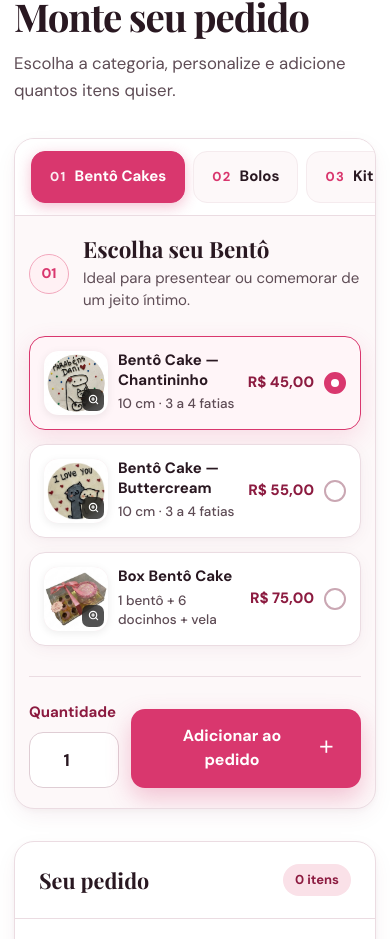
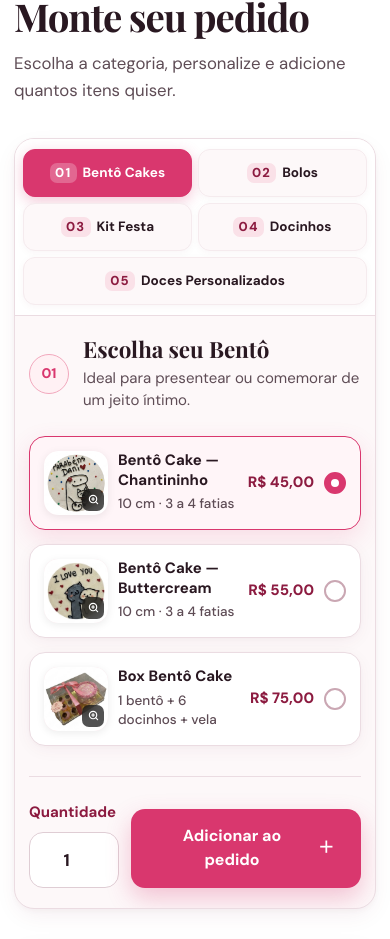
Before and after one commit to luanalveslainfo-arch/glscakes-site, a Next.js app: page / in a window 390 px wide. Shown: the part 3037-3976 px from the top of the page. Built offline with nearby package versions, Linux system fonts and the light colour scheme; a web font is replaced by a local one.

Commit message:
Categorias

```diff
--- a/app/globals.css
+++ b/app/globals.css
@@ -1372,38 +1372,69 @@ footer > a:last-child {
   .section-title { margin-bottom: 34px; }
   .builder-card, .order-summary { border-radius: 20px; }
 
-  /* Mobile-first Category Tabs (Ergonomic Touch Strip) */
+  /* All 5 Categories Visible at Once (No scroll, perfectly ergonomic) */
   .category-tabs {
-    display: flex;
-    overflow-x: auto;
-    scrollbar-width: none;
-    -webkit-overflow-scrolling: touch;
+    display: grid;
+    grid-template-columns: repeat(2, 1fr);
     gap: 8px;
-    padding: 12px 16px;
+    padding: 12px;
     background: var(--paper);
     border-bottom: 1px solid var(--line);
-  }
-  .category-tabs::-webkit-scrollbar { display: none; }
+    overflow: visible;
+  }
   .category-tabs button {
     min-height: 52px;
-    padding: 10px 18px;
+    padding: 10px 12px;
     border: 1.5px solid var(--line-soft);
     border-radius: 14px;
-    white-space: nowrap;
-    flex-shrink: 0;
+    background: var(--blush);
+    display: flex;
     flex-direction: row;
     align-items: center;
     gap: 8px;
-    background: var(--blush);
+    text-align: left;
+    white-space: normal;
+    box-shadow: var(--shadow-sm);
+    transition: all .2s ease;
+  }
+  .category-tabs button:last-child {
+    grid-column: 1 / -1;
+    justify-content: center;
+    border-right: 1.5px solid var(--line-soft);
+  }
+  .category-tabs button span {
+    display: inline-flex;
+    align-items: center;
+    justify-content: center;
+    padding: 2px 7px;
+    border-radius: 7px;
+    background: var(--blush-strong);
+    color: var(--rose-dark);
+    font-size: 13px;
+    font-weight: 800;
+    line-height: 1.2;
+    flex-shrink: 0;
+    margin-bottom: 0;
+  }
+  .category-tabs button strong {
+    font-size: 14px;
+    font-weight: 700;
+    color: var(--ink);
+    line-height: 1.2;
   }
   .category-tabs button::after { display: none; }
   .category-tabs button.active {
     background: var(--rose);
     border-color: var(--rose);
-    box-shadow: 0 4px 14px rgba(217, 55, 110, 0.3);
-  }
-  .category-tabs button.active span { color: rgba(255, 255, 255, 0.9); }
-  .category-tabs button.active strong { color: white; }
+    box-shadow: 0 4px 14px rgba(217, 55, 110, 0.28);
+  }
+  .category-tabs button.active span {
+    background: rgba(255, 255, 255, 0.24);
+    color: white;
+  }
+  .category-tabs button.active strong {
+    color: white;
+  }
 
   .config-panel { padding: 24px 18px; }
   .panel-heading { gap: 14px; margin-bottom: 24px; }
@@ -1471,6 +1502,23 @@ footer > a:last-child {
   .hero-gallery { min-height: 320px; }
 
   .builder-section { padding: 48px 14px; }
+  .category-tabs {
+    gap: 6px;
+    padding: 10px 8px;
+  }
+  .category-tabs button {
+    min-height: 48px;
+    padding: 8px 10px;
+    gap: 6px;
+    border-radius: 12px;
+  }
+  .category-tabs button span {
+    padding: 2px 5px;
+    font-size: 13px;
+  }
+  .category-tabs button strong {
+    font-size: 13.5px;
+  }
   .config-panel { padding: 20px 14px; }
   .bento-card, .acabamento-card, .kit-card, .docinho-linha-card, .personalizado-card {
     padding: 14px 14px;
```
